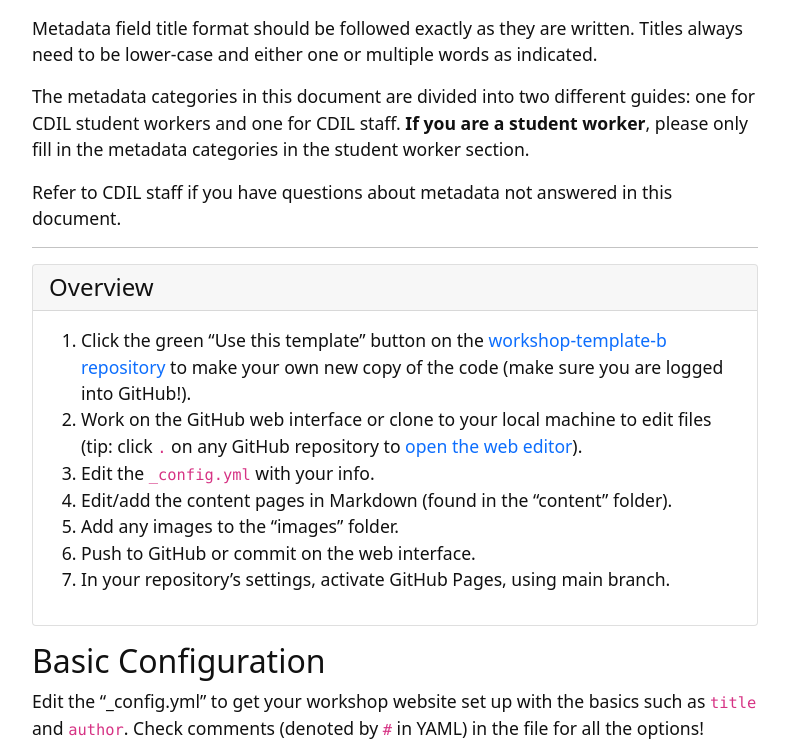
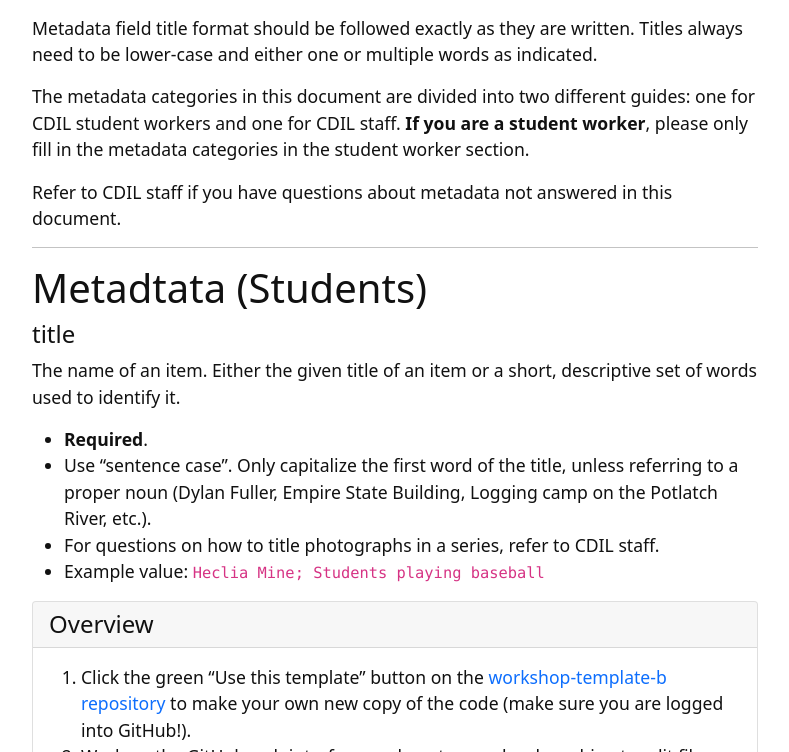
Before and after one commit to kitstokes/digi-proc, a Jekyll site: the page built from content/2-metadata.md, in a window 1280 px wide and 900 px high, scrolled down 656 px, cut to the strip 0-752 px from the top of the window. Shown: the whole strip, without its empty margins (245-1034 px from the left). Built offline with Jekyll 4.4.1, drawn with Linux system fonts in a browser that asks for light colours.

Commit message:
let's see what this looks like

```diff
--- a/content/2-metadata.md
+++ b/content/2-metadata.md
@@ -22,6 +22,17 @@ The metadata categories in this document are divided into two different guides:
 Refer to CDIL staff if you have questions about metadata not answered in this document.
 
 ---
+
+# Metadtata (Students)
+
+#### title
+
+The name of an item. Either the given title of an item or a short, descriptive set of words used to identify it.
+
+- **Required**.
+- Use "sentence case". Only capitalize the first word of the title, unless referring to a proper noun (Dylan Fuller, Empire State Building, Logging camp on the Potlatch River, etc.).
+- For questions on how to title photographs in a series, refer to CDIL staff.
+- Example value: `Heclia Mine; Students playing baseball`
 
 
 
```
